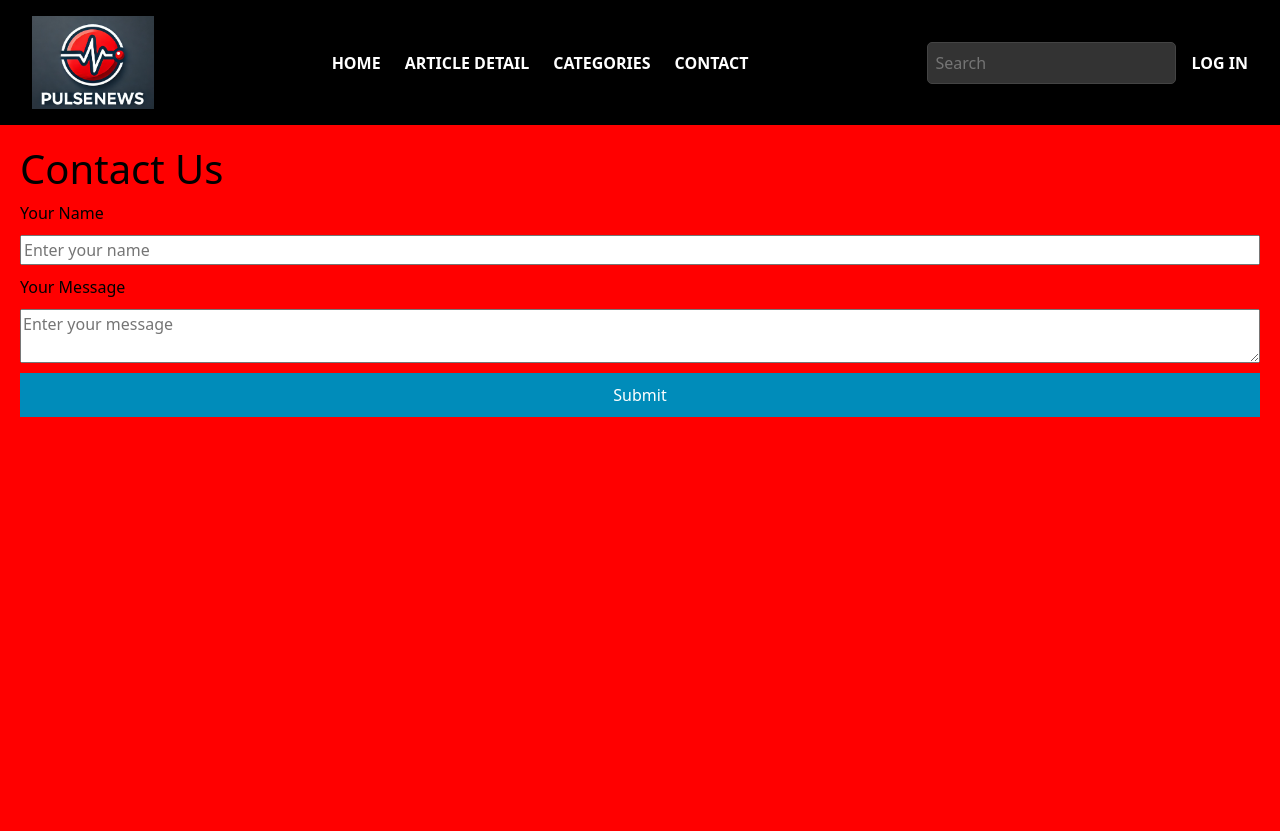
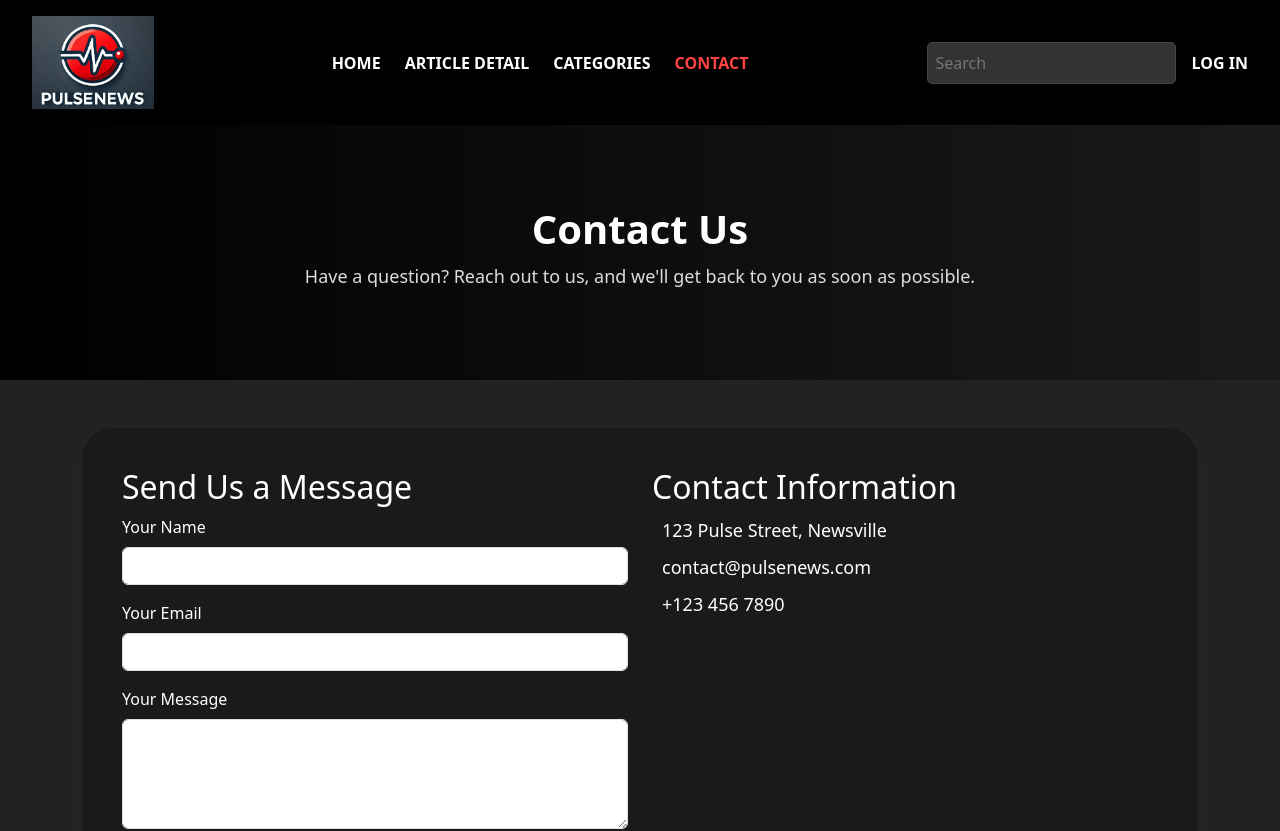
Before and after one commit to Dauud10/PulseNews, a Vue app in the folder FrontEnd/: page /contact-us in a window 1280 px wide. Shown: the top 831 px of the page. Built offline with nearby package versions, Linux system fonts and the light colour scheme.

Commit message:
Enhancing FrontEnd

```diff
--- a/FrontEnd/src/Pages/AdminDashboard.vue
+++ b/FrontEnd/src/Pages/AdminDashboard.vue
@@ -28,7 +28,7 @@ html {
   color: white; /* White text for contrast */
 }
 header {
-  background-color: #ff4242; /* Main Red Color for Header */
+  background: linear-gradient(90deg, #000000 0%, #1a1a1a 100%);
   color: white;
   padding: 1rem 2rem;
   text-align: center;
@@ -58,7 +58,7 @@ main {
   background-color: #222222; /* Dark background for main area */
 }
 footer {
-  background-color: #033d29; /* Dark Green Footer */
+  background: linear-gradient(90deg, #000000 0%, #1a1a1a 100%);
   color: white;
   text-align: center;
   padding: 1rem;
--- a/FrontEnd/src/Pages/ArticleCategories.vue
+++ b/FrontEnd/src/Pages/ArticleCategories.vue
@@ -25,12 +25,14 @@ body {
 h1 {
   text-align: center;
   margin-top: 20px;
+  background: linear-gradient(90deg, #000000 0%, #1a1a1a 100%);
+  colour: white;
 }
 .categories {
   text-align: center;
   margin-top: 10px;
   font-size: 20px;
-  color: #333;
+  color: white;
 }
 .image-container {
   display: flex;
--- a/FrontEnd/src/Pages/ContactUs.vue
+++ b/FrontEnd/src/Pages/ContactUs.vue
@@ -1,43 +1,137 @@
 <template>
-  <div class="contact">
-    <h1>Contact Us</h1>
-    <form>
-      <label for="name">Your Name</label>
-      <input type="text" id="name" placeholder="Enter your name" />
+  <div class="contact-page">
+    <!-- Hero Section -->
+    <section class="hero-section">
+      <div class="container text-center text-white">
+        <h1>Contact Us</h1>
+        <p>
+          Have a question? Reach out to us, and we'll get back to you as soon as
+          possible.
+        </p>
+      </div>
+    </section>
 
-      <label for="message">Your Message</label>
-      <textarea id="message" placeholder="Enter your message"></textarea>
+    <!-- Contact Form & Details Section -->
+    <section class="container my-5">
+      <div class="content-box">
+        <div class="row">
+          <!-- Contact Form -->
+          <div class="col-md-6">
+            <h2>Send Us a Message</h2>
+            <form @submit.prevent="submitForm">
+              <div class="mb-3">
+                <label class="form-label">Your Name</label>
+                <input
+                  type="text"
+                  class="form-control"
+                  v-model="name"
+                  required
+                />
+              </div>
+              <div class="mb-3">
+                <label class="form-label">Your Email</label>
+                <input
+                  type="email"
+                  class="form-control"
+                  v-model="email"
+                  required
+                />
+              </div>
+              <div class="mb-3">
+                <label class="form-label">Your Message</label>
+                <textarea
+                  class="form-control"
+                  v-model="message"
+                  rows="4"
+                  required
+                ></textarea>
+              </div>
+              <button type="submit" class="btn btn-success w-100">
+                Send Message
+              </button>
+            </form>
+          </div>
 
-      <button type="submit">Submit</button>
-    </form>
+          <!-- Contact Info -->
+          <div class="col-md-6">
+            <h2>Contact Information</h2>
+            <p>
+              <i class="fas fa-map-marker-alt"></i> 123 Pulse Street, Newsville
+            </p>
+            <p><i class="fas fa-envelope"></i> contact@pulsenews.com</p>
+            <p><i class="fas fa-phone"></i> +123 456 7890</p>
+          </div>
+        </div>
+      </div>
+    </section>
   </div>
 </template>
 
 <script>
 export default {
-  name: "ContactPage",
+  name: "ContactUs",
+  data() {
+    return {
+      name: "",
+      email: "",
+      message: "",
+    };
+  },
+  methods: {
+    submitForm() {
+      alert(`Thank you, ${this.name}! Your message has been sent.`);
+      // Reset form
+      this.name = "";
+      this.email = "";
+      this.message = "";
+    },
+  },
 };
 </script>
 
 <style scoped>
-.contact {
-  background-color: red;
-  color: black;
-  padding: 20px;
-  min-height: 100vh;
+/* Hero Section */
+.hero-section {
+  background: linear-gradient(90deg, #000000 0%, #1a1a1a 100%);
+  padding: 80px 20px;
+  color: white;
 }
 
-form {
-  display: flex;
-  flex-direction: column;
-  gap: 10px;
+.hero-section h1 {
+  font-size: 40px;
+  font-weight: bold;
+  color: white;
 }
 
-button {
-  background-color: #008cba;
+.hero-section p {
+  font-size: 18px;
+  color: #dddddd;
+}
+
+/* Background Container */
+.content-box {
+  background: #1a1a1a;
+  padding: 40px;
+  border-radius: 30px;
+  box-shadow: 0px 4px 10px rgba(255, 66, 66, 0.1);
   color: white;
-  padding: 10px;
-  border: none;
-  cursor: pointer;
+}
+
+/* Contact Info */
+p {
+  font-size: 18px;
+  margin: 10px 0;
+  color: #ffffff;
+}
+
+i {
+  color: #ff4242;
+  margin-right: 10px;
+}
+
+@media (max-width: 768px) {
+  .maps-embed {
+    height: 200px;
+  }
 }
 </style>
--- a/FrontEnd/src/Pages/Home.vue
+++ b/FrontEnd/src/Pages/Home.vue
@@ -1,30 +1,47 @@
 <template>
   <div class="home">
-    <!-- Use NavBar here -->
-    <NavBar />
+    <!-- Hero Section -->
+    <section class="hero text-center">
+      <img src="@/icons/pulsenews.png" alt="Pulse News Logo" class="logo" />
+      <h1>WELCOME TO PULSE NEWS</h1>
+      <p class="subtitle">Your daily source of news.</p>
+    </section>
 
-    <img src="@/icons/pulsenews.png" alt="Pulse News Logo" class="logo" />
-    <h1>WELCOME TO PULSE NEWS</h1>
-    <p>Your daily source of news.</p>
-    <SearchBar />
-    <div class="cards">
-      <Card v-for="article in articles" :key="article.id" :article="article" />
-    </div>
-
-    <Footer />
+    <!-- Articles Section -->
+    <section class="articles-section container">
+      <h2 class="section-title">Top Stories</h2>
+      <div class="row">
+        <div
+          class="col-md-4 mb-4"
+          v-for="article in articles"
+          :key="article.id"
+        >
+          <div class="card h-100">
+            <img
+              :src="article.image"
+              class="card-img-top"
+              alt="Article Image"
+            />
+            <div class="card-body">
+              <h5 class="card-title">{{ article.title }}</h5>
+              <p class="card-text">{{ article.description }}</p>
+              <router-link
+                :to="`/article-detail/${article.id}`"
+                class="btn btn-danger"
+              >
+                Read More
+              </router-link>
+            </div>
+          </div>
+        </div>
+      </div>
+    </section>
   </div>
 </template>
 
 <script>
-import NavBar from "@/components/Organisms/NavBar.vue";
-import Footer from "@/components/Organisms/Article-Footer.vue";
-
 export default {
   name: "HomePage",
-  components: {
-    NavBar,
-    Footer,
-  },
   data() {
     return {
       articles: [
@@ -39,14 +56,14 @@ export default {
           id: 2,
           title: "ENTERTAINMENT BUZZ",
           description:
-            "After some doubts Singer Taylor Swift is able to sing her soul out in the O2 Arena...",
+            "After some doubts, singer Taylor Swift is able to sing her soul out in the O2 Arena...",
           image: require("@/icons/music.jpg"),
         },
         {
           id: 3,
           title: "BARCELONA VS BAYERN THRILLER",
           description:
-            "Bayern got absolutely thrashed 4-1 against their UCL rivals which was a very poor performance by the germans...",
+            "Bayern got absolutely thrashed 4-1 against their UCL rivals which was a very poor performance by the Germans...",
           image: require("@/icons/football.jpg"),
         },
       ],
@@ -57,27 +74,52 @@ export default {
 
 <style scoped>
 .home {
-  text-align: center;
-  background-color: silver;
-  color: black;
+  background: #1a1a1a;
+  color: white;
   min-height: 100vh;
   padding: 20px;
 }
 
 .logo {
-  width: 200px;
+  width: 180px;
   height: auto;
   margin-bottom: 20px;
 }
 
-.cards {
-  display: flex;
-  justify-content: space-around;
-  gap: 20px;
+.subtitle {
+  font-size: 1.2rem;
+  color: #cccccc;
 }
 
-.card img {
-  max-width: 100%;
-  height: auto;
+.section-title {
+  font-size: 2rem;
+  margin: 40px 0 20px;
+  color: #ff4242;
+  text-align: center;
+}
+
+.card {
+  background-color: #2a2a2a;
+  color: white;
+  border: none;
+  border-radius: 12px;
+  box-shadow: 0 0 10px rgba(255, 66, 66, 0.2);
+}
+
+.card-img-top {
+  height: 200px;
+  object-fit: cover;
+  border-top-left-radius: 12px;
+  border-top-right-radius: 12px;
+}
+
+.card-title {
+  color: #ff4242;
+  font-weight: bold;
+}
+
+.btn-danger {
+  background-color: #ff4242;
+  border: none;
 }
 </style>
--- a/FrontEnd/src/components/Organisms/NavBar.vue
+++ b/FrontEnd/src/components/Organisms/NavBar.vue
@@ -20,7 +20,7 @@
         exact-active-class="active"
         >CATEGORIES</router-link
       >
-      <router-link to="/contact" class="nav-link" exact-active-class="active"
+      <router-link to="/contact-us" class="nav-link" exact-active-class="active"
         >CONTACT</router-link
       >
     </nav>
```
